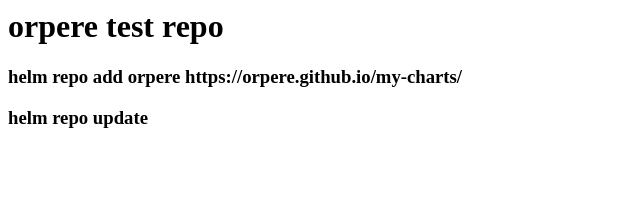
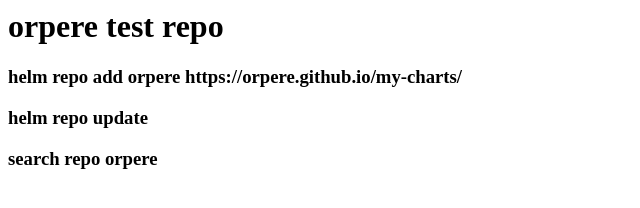
Before and after one commit to Orpere/my-charts, a plain HTML site: page index.html in a window 1280 px wide. Shown: the whole page, without its empty margins (0-640 px from the left). Drawn offline with Linux system fonts and the light colour scheme.

Commit message:
Update index.html

```diff
--- a/index.html
+++ b/index.html
@@ -3,5 +3,6 @@
     <h3>
         <p>helm repo add orpere https://orpere.github.io/my-charts/ </p>
         <p>helm repo update</p>
+        <p>search repo orpere</p>
     </h3>
 </html>
```
